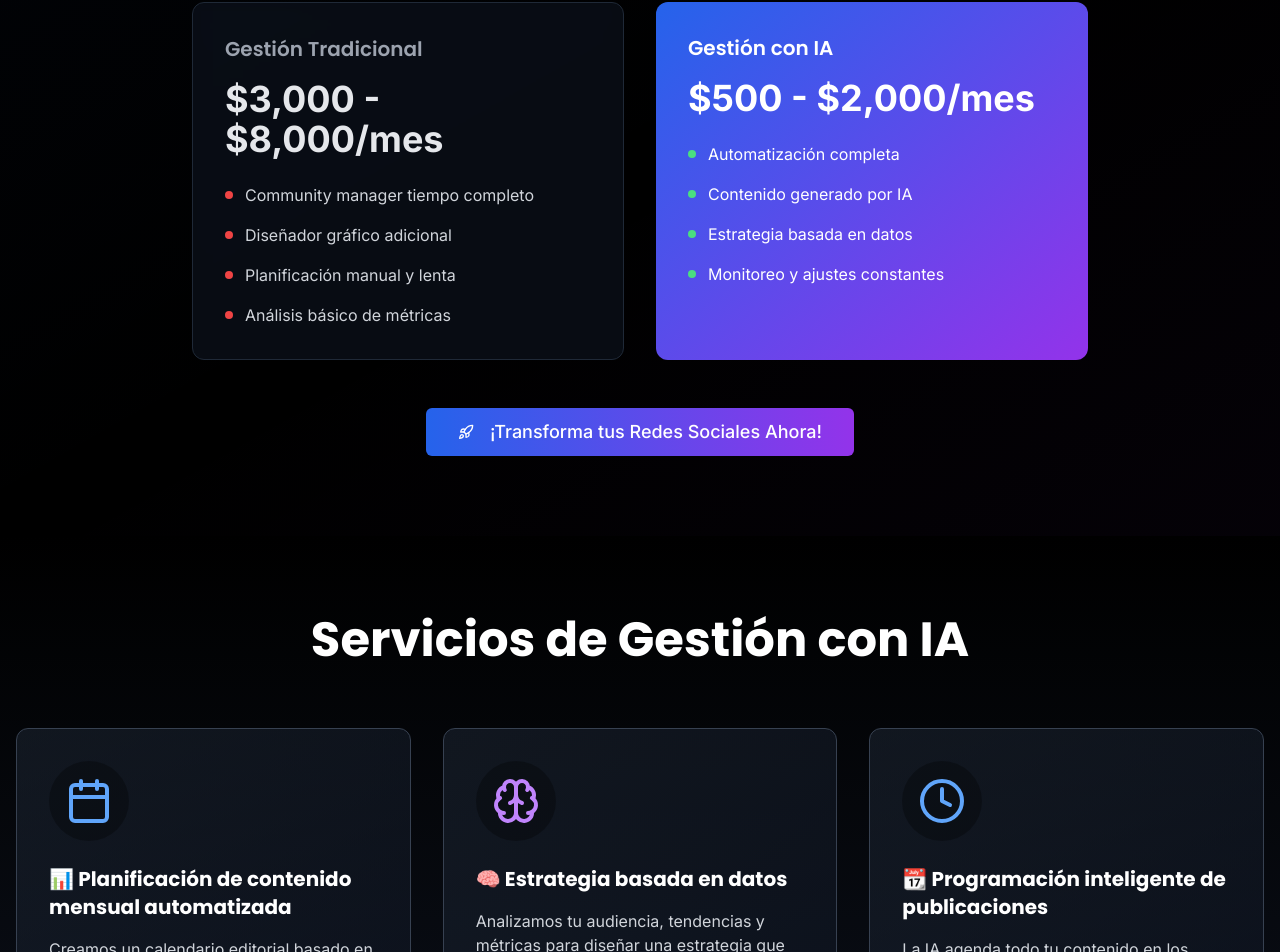
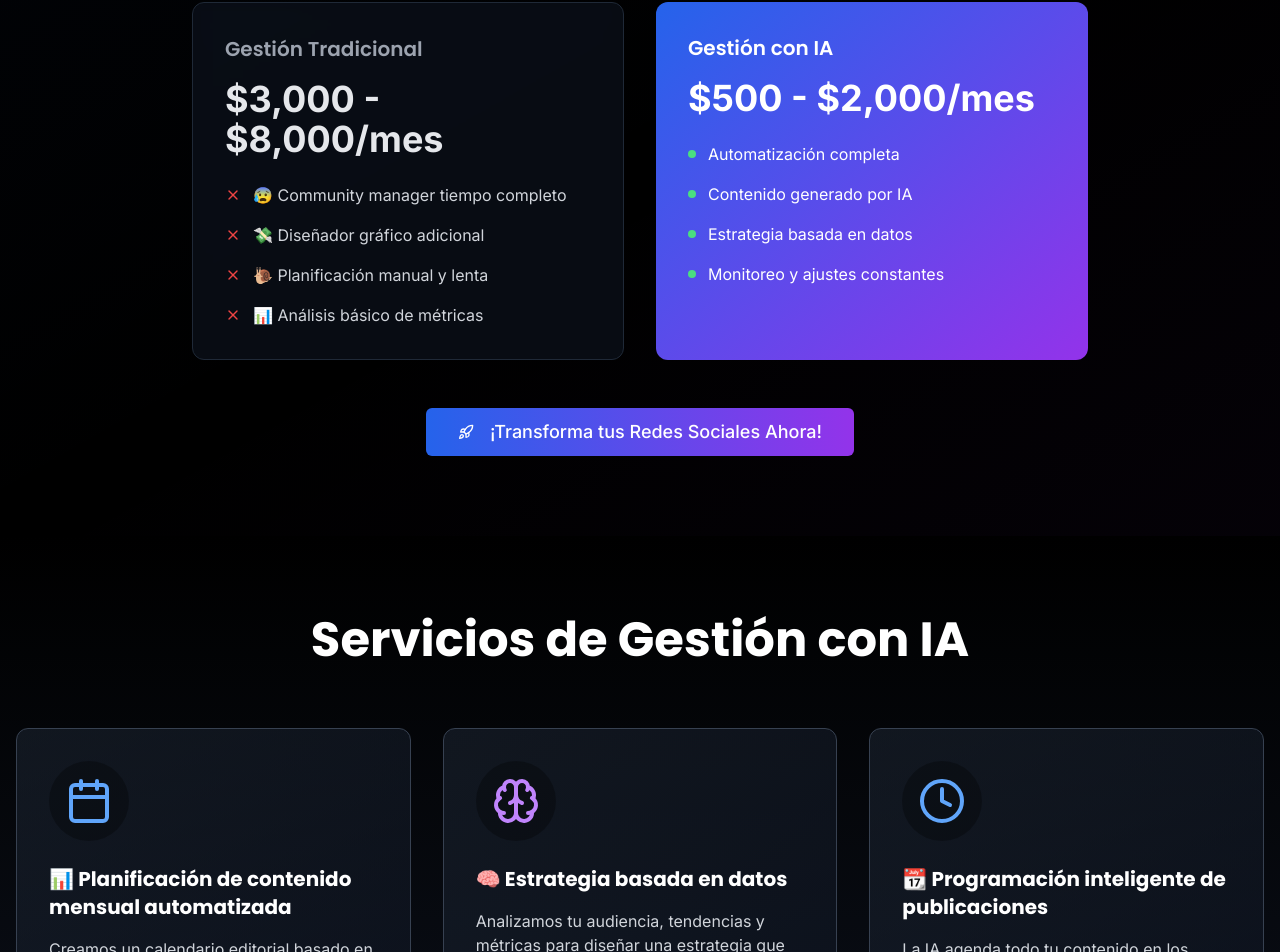
Before and after one commit to mjcv1126/novativa-ai-accelerate, a React (Vite) app: page /services/social-media-ai in a window 1280 px wide. Shown: the part 990-1942 px from the top of the page. Built offline with nearby package versions, Linux system fonts and the light colour scheme.

Commit message:
Refactor: Use X and negative emojis
Replaced bullet points with "X" and added negative emojis in the pricing comparison.

```diff
--- a/src/components/social-media-ai/PricingComparison.tsx
+++ b/src/components/social-media-ai/PricingComparison.tsx
@@ -1,7 +1,7 @@
 
 import React from 'react';
 import { Button } from '@/components/ui/button';
-import { Rocket } from 'lucide-react';
+import { Rocket, X } from 'lucide-react';
 import { useLanguage } from '@/contexts/LanguageContext';
 
 const PricingComparison = () => {
@@ -16,10 +16,10 @@ const PricingComparison = () => {
         title: "Gestión Tradicional",
         price: "$3,000 - $8,000/mes",
         features: [
-          "Community manager tiempo completo",
-          "Diseñador gráfico adicional",
-          "Planificación manual y lenta",
-          "Análisis básico de métricas"
+          "😰 Community manager tiempo completo",
+          "💸 Diseñador gráfico adicional",
+          "🐌 Planificación manual y lenta",
+          "📊 Análisis básico de métricas"
         ]
       },
       ai: {
@@ -42,10 +42,10 @@ const PricingComparison = () => {
         title: "Traditional Management",
         price: "$3,000 - $8,000/month",
         features: [
-          "Full-time community manager",
-          "Additional graphic designer",
-          "Manual and slow planning",
-          "Basic metrics analysis"
+          "😰 Full-time community manager",
+          "💸 Additional graphic designer",
+          "🐌 Manual and slow planning",
+          "📊 Basic metrics analysis"
         ]
       },
       ai: {
@@ -81,7 +81,7 @@ const PricingComparison = () => {
             <ul className="space-y-4 text-gray-300">
               {currentContent.traditional.features.map((feature, index) => (
                 <li key={index} className="flex items-center">
-                  <span className="w-2 h-2 bg-red-500 rounded-full mr-3"></span>
+                  <X className="w-4 h-4 text-red-500 mr-3 flex-shrink-0" />
                   {feature}
                 </li>
               ))}
```
